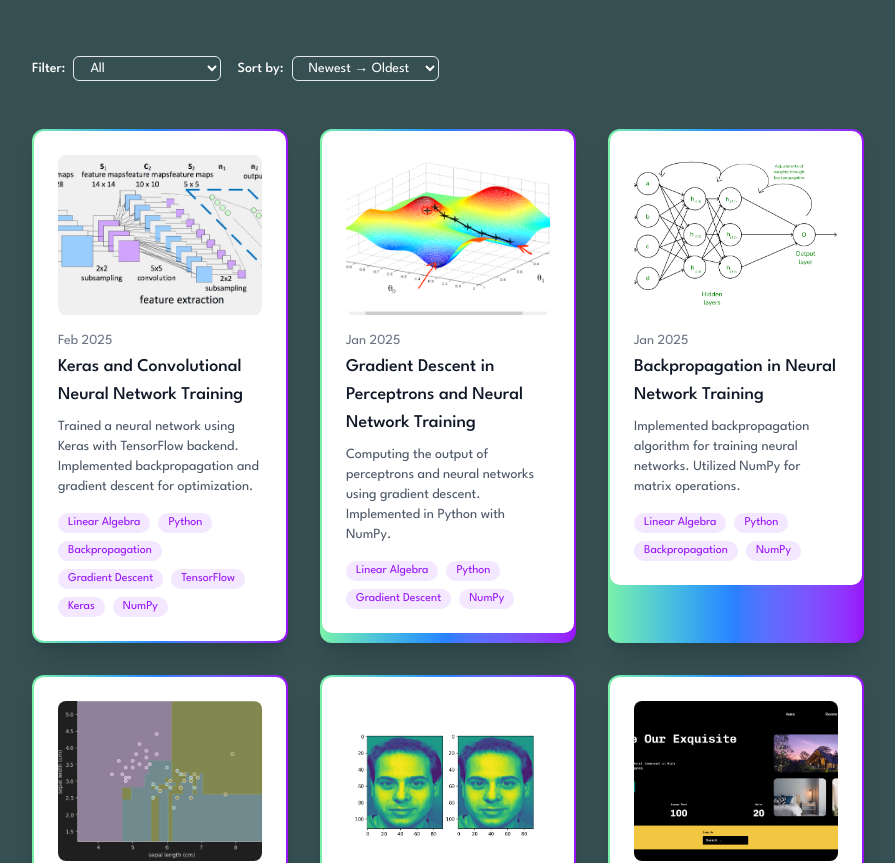
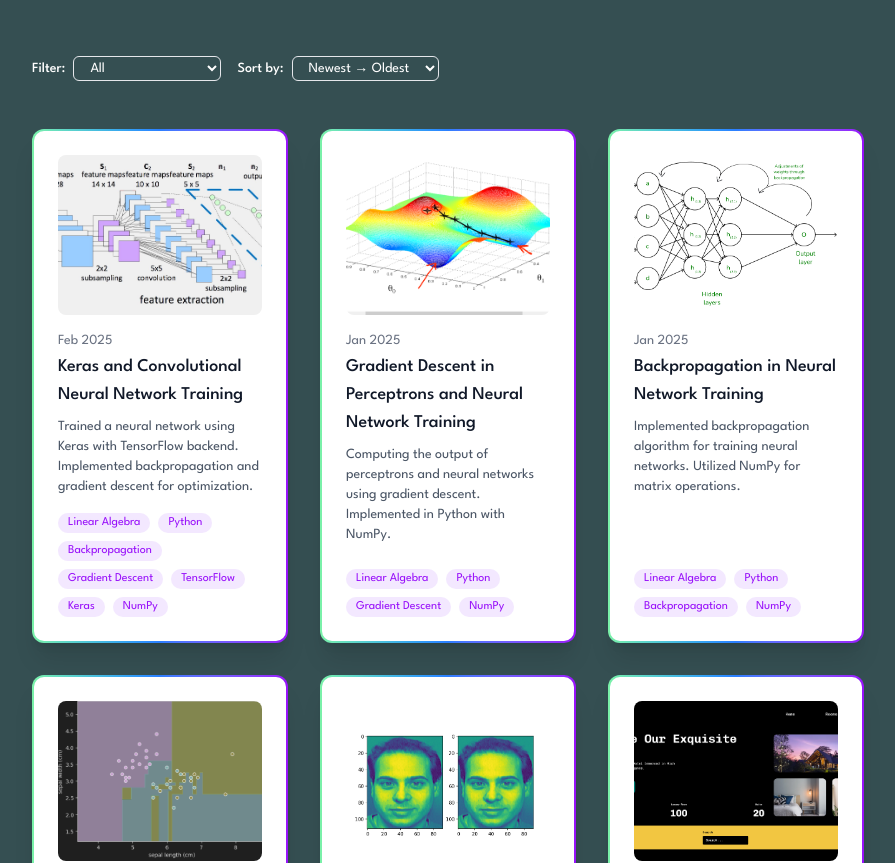
Before and after one commit to tienthedev/v3.tienl.dev, a Next.js app: page / in a window 1280 px wide. Shown: the part 1484-2347 px from the top of the page, without its empty margins (192-1087 px from the left). Built offline with nearby package versions, Linux system fonts and the light colour scheme.

Commit message:
implemented sorting and filtering functionality, proper links for each tile

```diff
--- a/src/components/Projects/Projects.tsx
+++ b/src/components/Projects/Projects.tsx
@@ -148,11 +148,12 @@ const Projects: React.FC = () => {
 
                     <div className="grid gap-8 md:grid-cols-2 lg:grid-cols-3 auto-rows-fr">
                         {displayProjects.map((project, index) => (
-                            <article
-                                key={index}
-                                className="group hover:-translate-y-3 rounded-xl bg-linear-to-r from-green-300 via-blue-500 to-purple-600 p-0.5 shadow-xl transition hover:bg-[length:400%_400%] hover:shadow-xs hover:[animation-duration:_4s] flex flex-col h-full"
-                            >
-                                <a href={project.link} target="_blank">
+
+                            <a href={project.link} target="_blank">
+                                <article
+                                    key={index}
+                                    className="group hover:-translate-y-3 rounded-xl bg-linear-to-r from-green-300 via-blue-500 to-purple-600 p-0.5 shadow-xl transition hover:bg-[length:400%_400%] hover:shadow-xs hover:[animation-duration:_4s] flex flex-col h-full"
+                                >
                                     <div className="rounded-[10px] bg-white p-4 sm:p-6 flex flex-col h-full">
                                         <div className="relative w-full h-40 mb-4 rounded-lg overflow-hidden">
                                             <Image
@@ -185,8 +186,8 @@ const Projects: React.FC = () => {
                                             ))}
                                         </div>
                                     </div>
-                                </a>
-                            </article>
+                                </article>
+                            </a>
                         ))}
                     </div>
                 </div>
```
